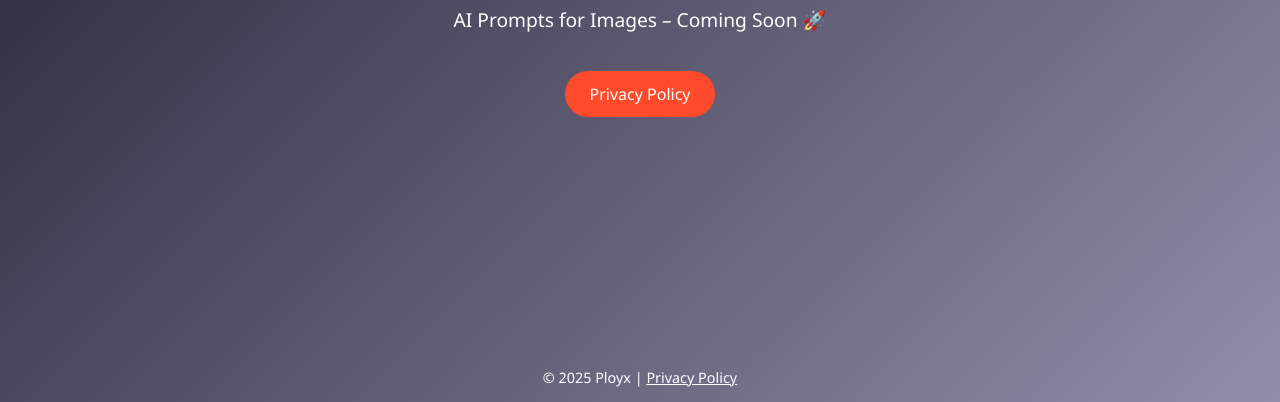
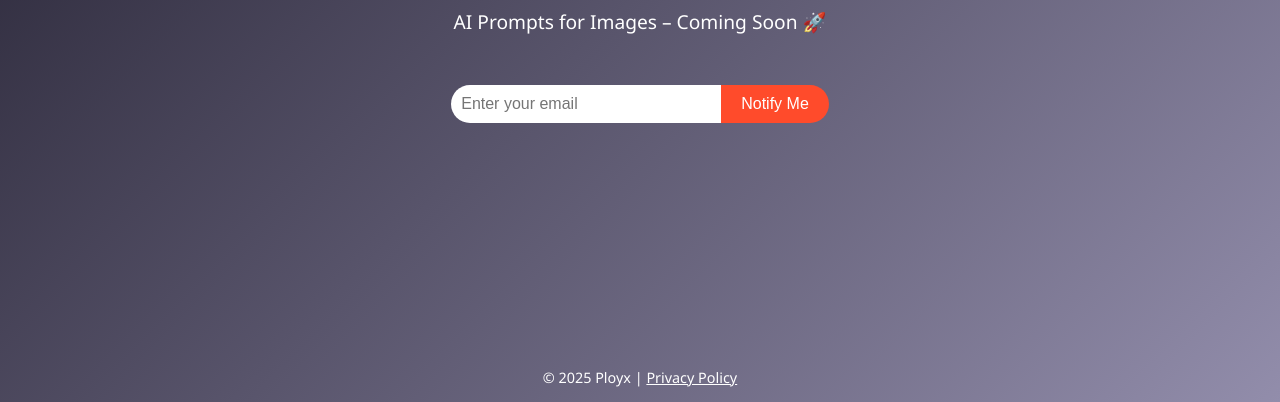
Before and after one commit to ployx-hadi/aiprompting, a plain HTML site: page index.html in a window 1280 px wide. Shown: the part 398-800 px from the top of the page. Drawn offline with Linux system fonts and the light colour scheme.

Commit message:
Update index.html

```diff
--- a/index.html
+++ b/index.html
@@ -26,20 +26,31 @@
       font-size: 1.2rem;
       margin-bottom: 30px;
     }
-    .button {
+    .email-box {
+      display: flex;
+      justify-content: center;
+      align-items: center;
+      margin-top: 20px;
+    }
+    input[type="email"] {
+      padding: 10px;
+      border: none;
+      border-radius: 25px 0 0 25px;
+      outline: none;
+      width: 250px;
+      font-size: 1rem;
+    }
+    button {
+      padding: 10px 20px;
+      border: none;
+      border-radius: 0 25px 25px 0;
       background: #ff4b2b;
       color: #fff;
-      border: none;
-      padding: 12px 25px;
-      margin: 8px;
       font-size: 1rem;
-      border-radius: 25px;
       cursor: pointer;
       transition: 0.3s;
-      text-decoration: none;
-      display: inline-block;
     }
-    .button:hover {
+    button:hover {
       background: #ff416c;
     }
     footer {
@@ -56,7 +67,11 @@
 <body>
   <h1>Ployx</h1>
   <p>AI Prompts for Images – Coming Soon 🚀</p>
-  <a href="privacy.html" class="button">Privacy Policy</a>
+
+  <div class="email-box">
+    <input type="email" placeholder="Enter your email" />
+    <button>Notify Me</button>
+  </div>
 
   <footer>
     &copy; 2025 Ployx | <a href="privacy.html">Privacy Policy</a>
```
